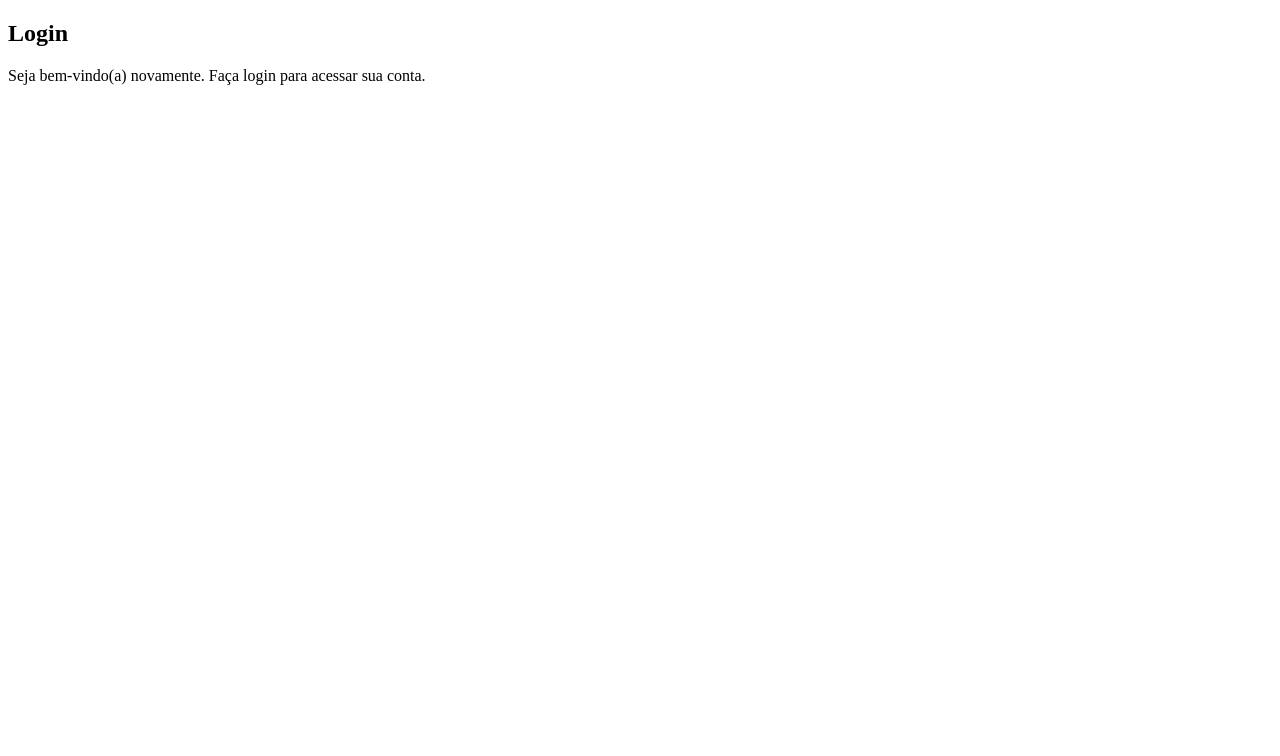
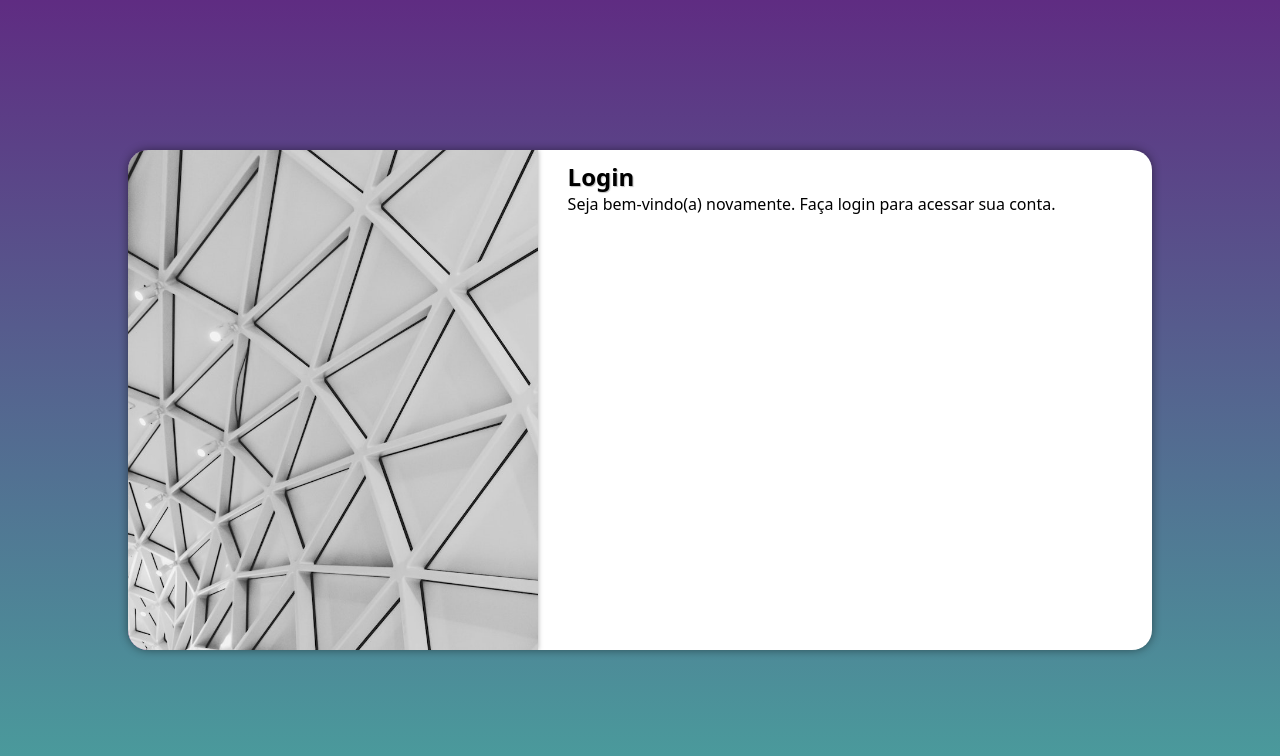
Before and after one commit to matheusrposo/projeto-login, a plain HTML site: page index.html in a window 1280 px wide. Drawn offline with Linux system fonts and the light colour scheme.

Commit message:
css feito

```diff
--- /dev/null
+++ b/estilos/media-query.css
@@ -0,0 +1,52 @@
+@charset "UTF-8";
+
+:root{
+    --ciano: #49a09d;
+    --lilas: #5f2c82;
+}
+
+
+@media screen and (min-width:768px) and (max-width:1024px) {
+    body{
+        background-image: linear-gradient(to top, var(--ciano), var(--lilas));
+    }
+
+    section#login{
+        width: 80vw;
+    }
+
+    div#imagem {
+        float: left;
+        width: 30%;
+        height: 100%;
+    }
+
+    div#formulario{
+        float: right;
+        width: 70%;
+
+    }
+}
+
+@media screen and (min-width:1024px){
+    body{
+        background-image: linear-gradient(to top, var(--ciano), var(--lilas));
+    }
+
+    section#login{
+        width: 1024px;
+    }
+
+    div#imagem{
+        float: left;
+        width: 40%;
+        height: 100%;
+    }
+
+    div#formulario{
+        float: right;
+        width: 60%;
+        text-align: left;
+    }
+
+}
--- a/estilos/style.css
+++ b/estilos/style.css
@@ -4,3 +4,64 @@
     --ciano: #49a09d;
     --lilas: #5f2c82;
 }
+
+*{
+    font-family: system-ui, -apple-system, BlinkMacSystemFont, 'Segoe UI', Roboto, Oxygen, Ubuntu, Cantarell, 'Open Sans', 'Helvetica Neue', sans-serif;
+    padding: 0px;
+    margin: 0px;
+    box-sizing: border-box;
+
+}
+
+body, html{
+    background-color: var(--lilas);
+    height: 100vh;
+    width: 100vw;
+}
+
+main{
+    position: relative;
+    height: 100vh;
+    width: 100vw;
+
+}
+
+section#login{
+    position: absolute;
+    top: 50%;
+    left: 50%;
+    transform: translate(-50%, -50%);
+    overflow: hidden; /*Deixa a imagem arredonda de acordo com o border radius*/
+
+    background-color: white;
+    width: 250px;
+    height: 500px;
+    border-radius: 20px;
+    box-shadow: 0px 0px 10px rgba(0, 0, 0, 0.450);
+
+    transition: width 0.25s, height 0.25s; /*"animação" de trnasição quando muda tamanho das telas*/
+    transition-timing-function: ease;
+}
+
+div#imagem{
+    display: block;
+    background: var(--lilas) url("../imagens/imagens.jpg") no-repeat;
+    background-size: cover;
+    background-position: left bottom;
+    height: 200px;
+    box-shadow: 0px 0px 5px rgba(0, 0, 0, 0.350);
+}
+
+div#formulario{
+    display: block;
+    padding: 10px;
+}
+
+div#formulario > h1{
+    padding-left: 20px;
+    text-shadow: 1px 1px 1px rgba(0, 0, 0, 0.250);
+}
+
+div#formulario > p{
+    padding-left: 20px;
+}
--- a/index.html
+++ b/index.html
@@ -5,13 +5,14 @@
     <meta http-equiv="X-UA-Compatible" content="IE=edge">
     <meta name="viewport" content="width=device-width, initial-scale=1.0">
     <link rel="stylesheet" href="estilos/style.css">
+    <link rel="stylesheet" href="estilos/media-query.css">
     <title>Document</title>
 </head>
 <body>
     <main>
         <section id="login">
             <div id="imagem">
-
+                <!--Imagem-->
             </div>
             <div id="formulario">
                 <h1>Login</h1>
```
